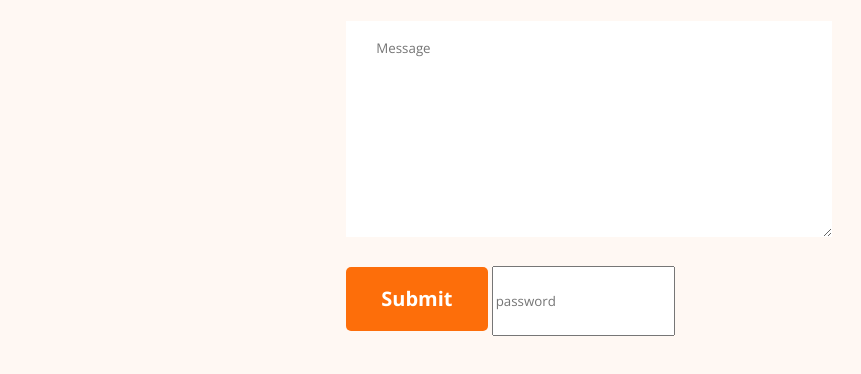
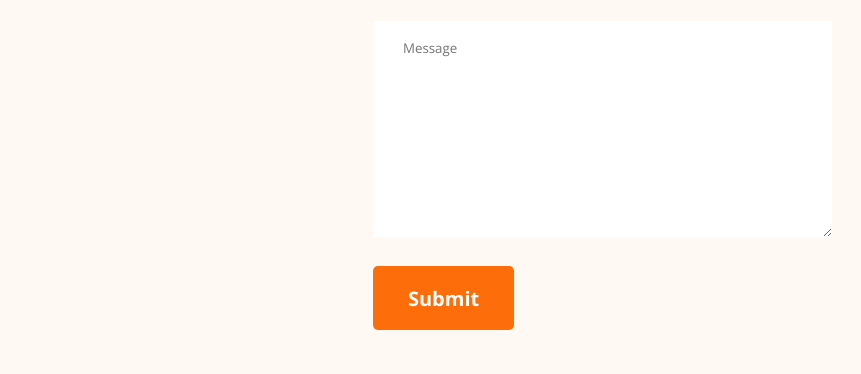
Before and after one commit to Selimreza7678/developer-portfolio, a plain HTML site: page index.html in a window 1280 px wide. Shown: the part 3859-4233 px from the top of the page, without its empty margins (238-1099 px from the left). Drawn offline with nearby package versions, Linux system fonts and the light colour scheme.

Commit message:
bad dilam password

```diff
--- a/index.html
+++ b/index.html
@@ -152,7 +152,6 @@
                             <input type="email" name="" id="" placeholder="Your Email">
                             <textarea name="" id="" cols="30" rows="10" placeholder="Message"></textarea>
                             <input class="btn-primary" type="submit" value="Submit">
-                            <input type="password" placeholder="password">
                         </form>
                     </div>
                </section>
```
